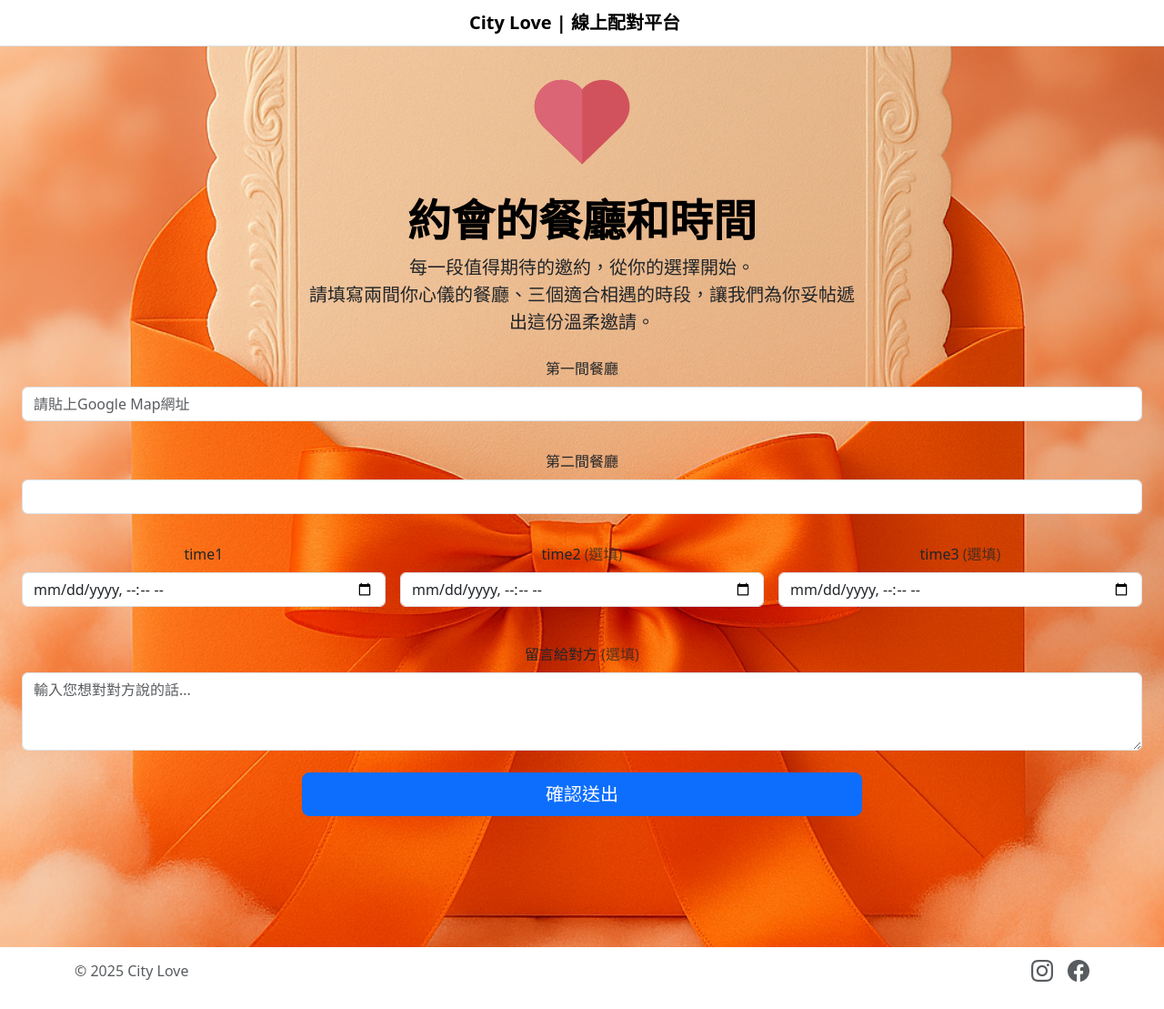
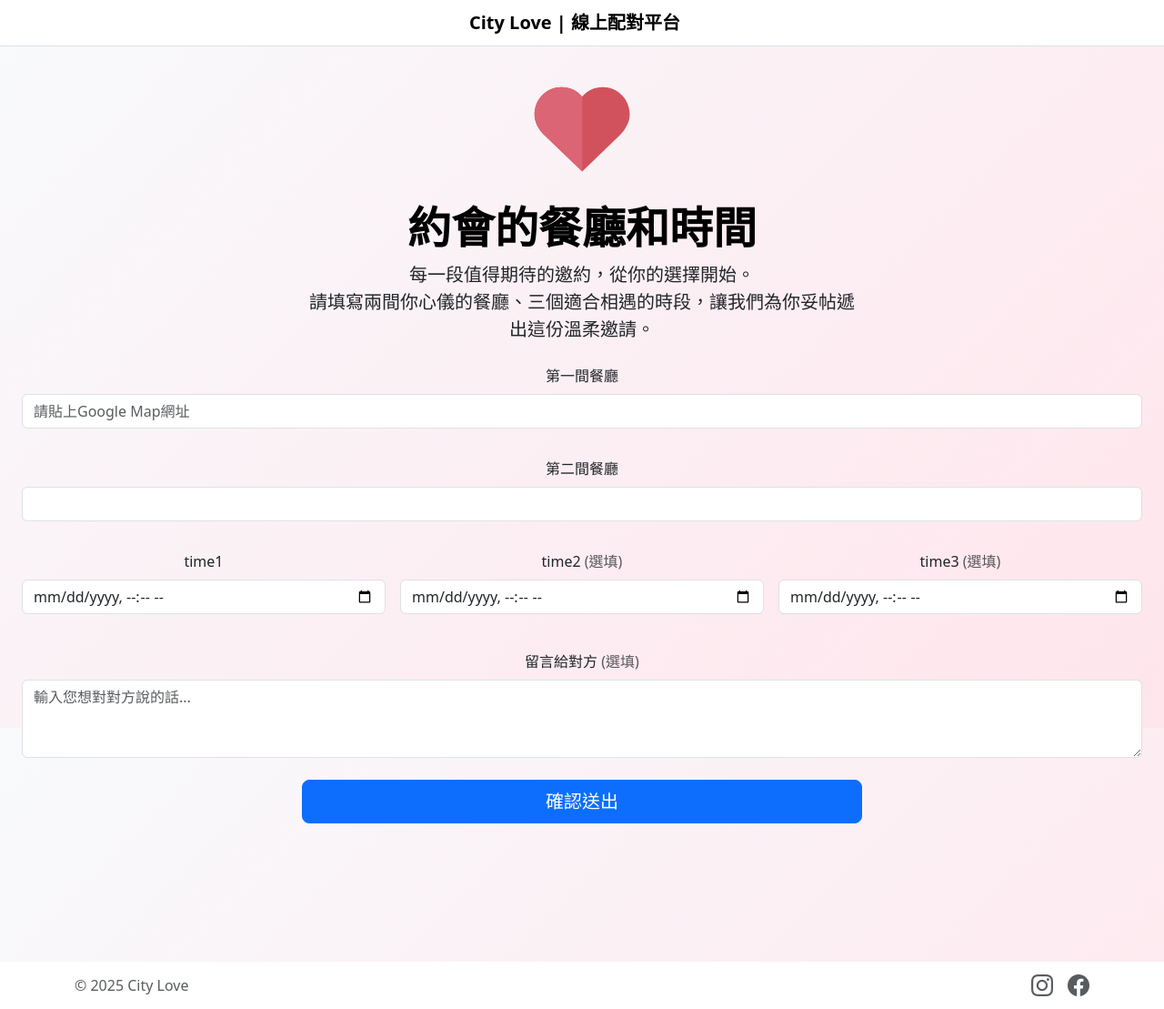
Before and after one commit to citylovecommunity/linebot, a Flask app: page /rest_r1 in a window 1280 px wide. Shown: the whole page at 91% size. Before the commit the page ends 1079 px from the top, so only its background shows below. Run offline with Flask 3, Linux system fonts and the light colour scheme; some libraries are stand-ins or nearby versions.

Commit message:
把form 弄回去

```diff
--- a/form_app/templates/base.html
+++ b/form_app/templates/base.html
@@ -7,7 +7,19 @@
     <title>{% block title %}Flask App{% endblock %}</title>
     <link rel="stylesheet" href="https://cdn.jsdelivr.net/npm/bootstrap@5.3.0/dist/css/bootstrap.min.css">
     <link rel="stylesheet" href="https://cdn.jsdelivr.net/npm/bootstrap-icons@1.11.3/font/bootstrap-icons.min.css">
-    <link rel="stylesheet" href="{{ url_for('static', filename='style.css') }}">
+    <style>
+        html,
+        body {
+            height: 100%;
+        }
+
+        body {
+            background: linear-gradient(135deg, #f8fafc 0%, #ffe5ec 100%);
+            min-height: 100vh;
+            display: flex;
+            flex-direction: column;
+        }
+    </style>
 </head>
 
 <body>
```
